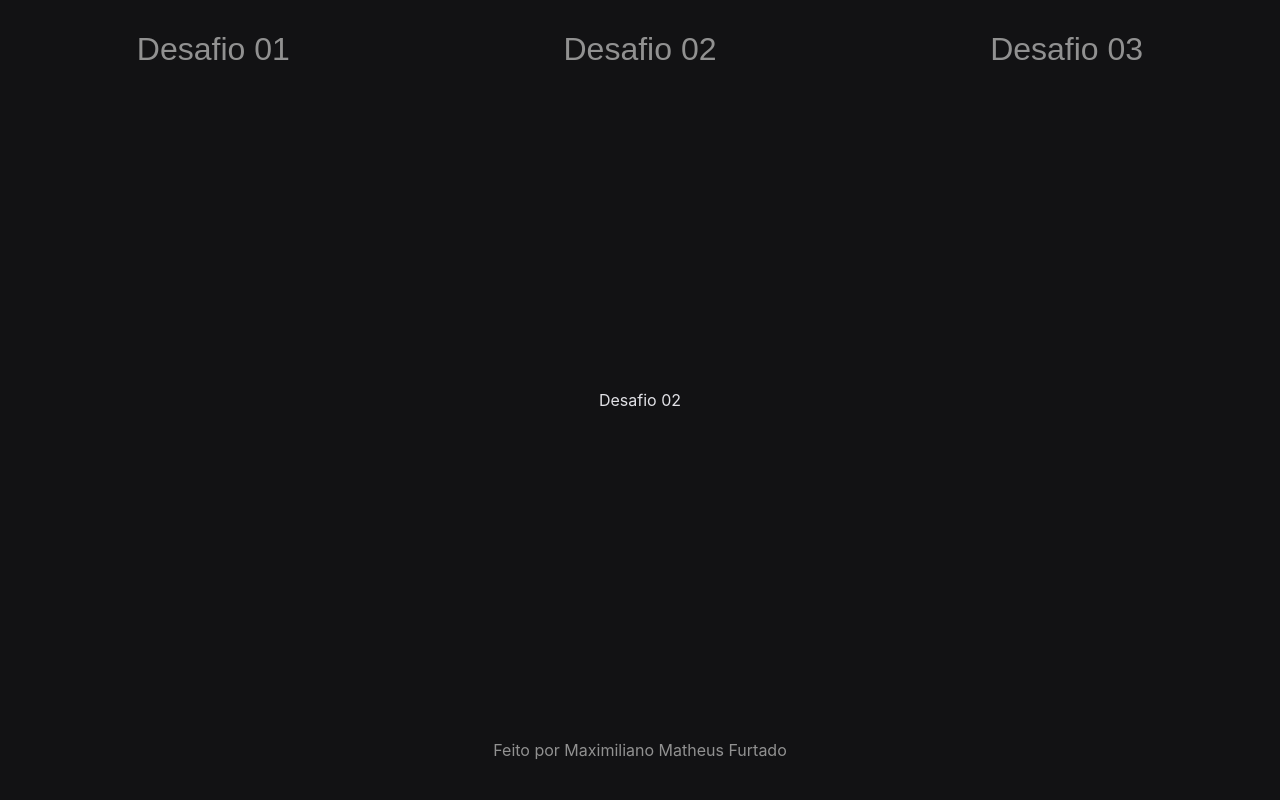
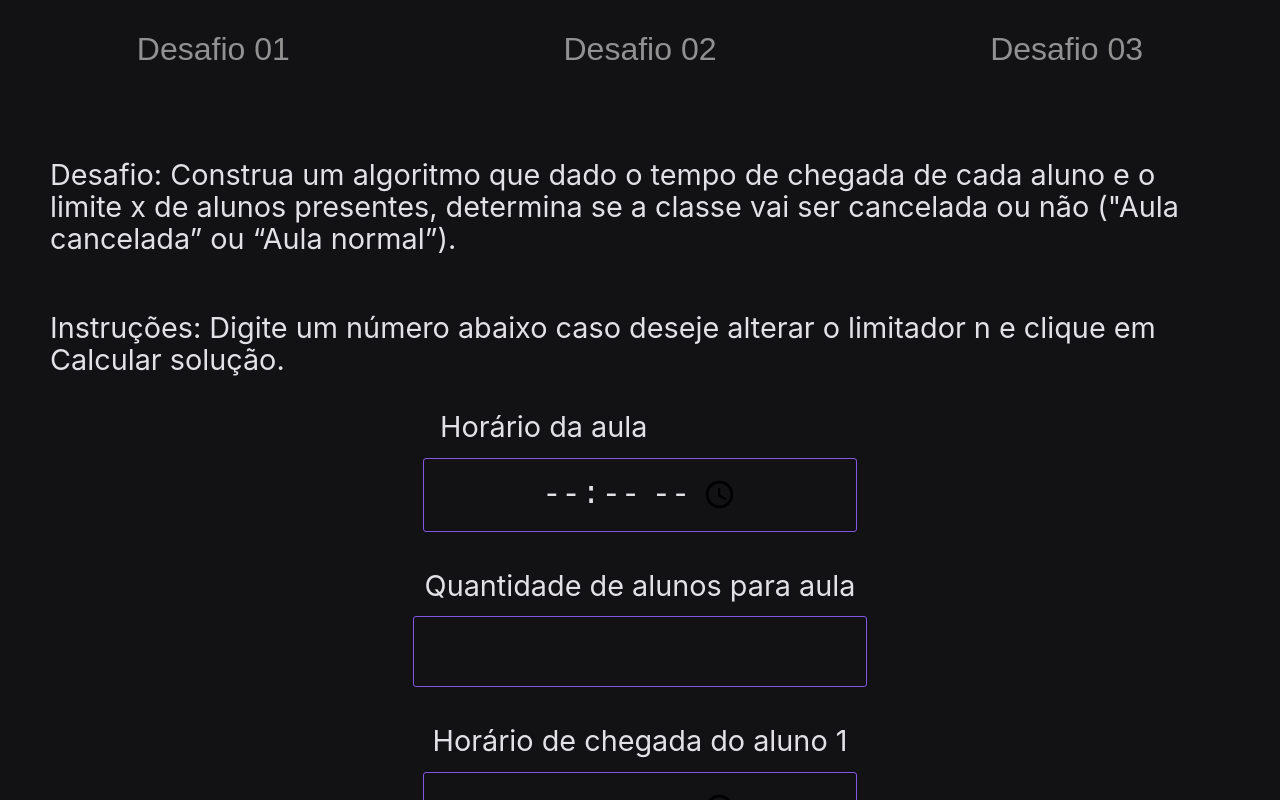
Before and after one commit to maax103/desafio-warren, a React (Create React App) app: page / in a window 1280 px wide. Both pictures are taken after a click on the button "Desafio 02". Shown: the top 800 px of the page. Built offline with nearby package versions, Linux system fonts and the light colour scheme.

Commit message:
iniciado desafio 02

```diff
--- a/src/App.js
+++ b/src/App.js
@@ -1,7 +1,7 @@
 import { useState } from "react";
 import { Footer } from "./components/Footer";
-import { GamePage } from "./components/GamePage";
 import { Header } from "./components/Header";
+import { Page } from "./components/Page";
 
 
 function App() {
@@ -15,7 +15,7 @@ function App() {
   return (
   <>
     <Header handleChange={handleChange} />
-    <GamePage desafio={desafio}/>
+    <Page desafio={desafio}/>
     <Footer />
   </>
   );
--- a/src/components/GamePage/Desafio01/index.js
+++ b/src/components/Page/Desafio01/index.js
@@ -74,7 +74,7 @@ export const Desafio01 = () => {
         <>
           <p>Tabela muito grande...</p>
           <button onClick={()=>{downloadFile("Tabela",JSON.stringify(solution))}}>
-            Clique para baixar a tabela em formato JSON
+            Clique aqui para baixar a tabela
           </button>
         </>:
           solution.length == 0 || solution.length == undefined ? "" :
--- a/src/components/GamePage/Desafio01/style.js
+++ b/src/components/Page/Desafio01/style.js
@@ -19,7 +19,8 @@ export const Desafio01Container = styled.div`
     }
 
     button{
-        margin-top: 2rem;
+        margin: 2rem auto;
+        max-width: 1000px;
         color: #E1E1E6;
         font-size: 2rem;
         border: none;
--- /dev/null
+++ b/src/components/Page/Desafio02/index.js
@@ -0,0 +1,68 @@
+import React, { useState } from 'react'
+import { Button } from '../../../generics/Button';
+import { Desafio02Container } from './style'
+
+export const Desafio02 = () => {
+
+  const [maxTolerance, setMaxTolerance] = useState(0);
+  const [classTime, setClassTime] = useState(0);
+  const [students, setStudents] = useState([{time: 0}]);
+  // const [arrivalTime, setArrivalTime] = useState([0]);
+
+  function addStudent() {
+    setStudents((studants)=>{
+      let newArray = [...studants];
+      newArray.push({time: 0});
+      return newArray;
+    })
+  }
+
+  function handleStudantArrivalTime(studentId, time){
+    setStudents((students)=>{
+      let newArray = [...students];
+      newArray[studentId].time = time;
+      console.log(newArray);
+      return newArray;
+    })
+  }
+
+  return (
+    <Desafio02Container>
+      <p>
+        Desafio: Construa um algoritmo que dado o tempo de chegada de cada aluno e o limite x de
+        alunos presentes, determina se a classe vai ser cancelada ou não ("Aula cancelada” ou “Aula normal”).
+      </p>
+      <p>
+        Instruções: Digite um número abaixo caso deseje alterar o limitador n e clique em Calcular solução.
+      </p>
+      <label>Horário da aula</label>
+      <input type="time"
+        onChange={(e) => {
+          console.log(e.target.value)
+          setClassTime(e.target.value)
+        }
+        }
+      />
+      <label>Quantidade de alunos para aula</label>
+      <input type="number"
+        onChange={(e) => {
+          let value = e.target.value >= 0 ? e.target.value : 0;
+          console.log(value);
+          setMaxTolerance(value)
+        }}
+      />
+      {students.map((studant, id) => (
+      <div key={id} className='student'>
+        <label className='studantLabel'>Horário de chegada do aluno {id + 1}</label>
+        <input type="time"
+          onChange={(e) => {
+            handleStudantArrivalTime(id, e.target.value);
+          }
+          }
+        />
+      </div>
+      ))}
+      <button onClick={addStudent}>Adicionar mais um aluno</button>
+    </Desafio02Container>
+  )
+}
--- /dev/null
+++ b/src/components/Page/Desafio02/style.js
@@ -0,0 +1,109 @@
+import styled from "styled-components";
+
+export const Desafio02Container = styled.div`
+    /* background-color: white; */
+    border-radius: 5px;
+    min-width: 400px;
+    min-height: 400px;
+    padding: 30px 50px;
+    /* border: 1px solid #8257E6; */
+    display: flex;
+    /* align-items: center; */
+    justify-content: center;
+    margin-bottom: 20px;
+    font-size: 1.8rem;
+    line-height: 100%;
+    flex-direction: column;
+    p{
+        line-height: 2rem;
+    }
+
+    button{
+        margin: 2rem auto;
+        max-width: 1000px;
+        border: 1px solid #8257E6;
+        border-radius: 0.4rem;
+        font-size: 1rem;
+        padding: 1rem;
+        background-color: #00000000;
+        color: #E1E1E6;
+        transition: color 0.1s, background-color 0.1s;
+        font-weight: bold;
+
+        &:hover{
+            filter: brightness(1.1);
+            color: white;
+            background-color: #8257E6
+        }
+    }
+
+    input{
+        background-color: #00000000;
+        border: 1px solid #8257E6;
+        padding: 1rem;
+        color: #E1E1E6;
+        font-size: 2rem;
+        display: flex;
+        justify-content: center;
+        align-items: center;
+        border-radius: 3px;
+        text-align: center;
+        min-width: 400px;
+        margin: 0.5rem auto 2rem auto;
+
+    }
+    label{
+        min-width: 400px;
+        margin: 0.5rem auto;
+    }
+
+    .student{
+        display: flex;
+        justify-content: center;
+        flex-direction: column;
+        .studantLabel{
+            /* background-color: red; */
+
+        }
+    }
+
+    /* .studantLabel{
+        width: 800px;
+        height: 200px;
+        text-align: right;
+        margin: 0.5rem auto;
+    } */
+
+    .solution{
+        border: 1px solid #8257E6;
+        border-radius: 3px;
+        margin: 50px 0;
+        padding: 1rem;
+        display: flex;
+        justify-content: center;
+        flex-direction: column;
+
+        p{
+            margin: 2rem auto;
+
+        }
+    }
+    table{
+        width: 100%;
+        border-collapse: collapse;
+        text-align: center;
+
+        /* tr:nth-child(even){background-color: #f2f2f2;}
+        tr:hover {background-color: #ddd;} */
+
+        th {
+            padding-top: 12px;
+            padding-bottom: 12px;
+            /* background-color: #04AA6D; */
+            color: white;
+        }
+        tr{
+            line-height: 2.4rem;
+        }
+    }
+`
--- a/src/components/GamePage/index.js
+++ b/src/components/Page/index.js
@@ -1,8 +1,9 @@
 import React from 'react'
 import { Desafio01 } from './Desafio01';
+import { Desafio02 } from './Desafio02';
 import { PageContainer } from './style';
 
-export const GamePage = ({desafio}) => {
+export const Page = ({desafio}) => {
 
 
 
@@ -13,7 +14,7 @@ export const GamePage = ({desafio}) => {
         <Desafio01 />
         :
         desafio === 2 ?
-        "Desafio 02"
+        <Desafio02 />
         :
         desafio === 3 ?
         "Desafio 03"
```
Also changed, not shown: src/components/Page/style.js (renamed from src/components/GamePage/style.js).
